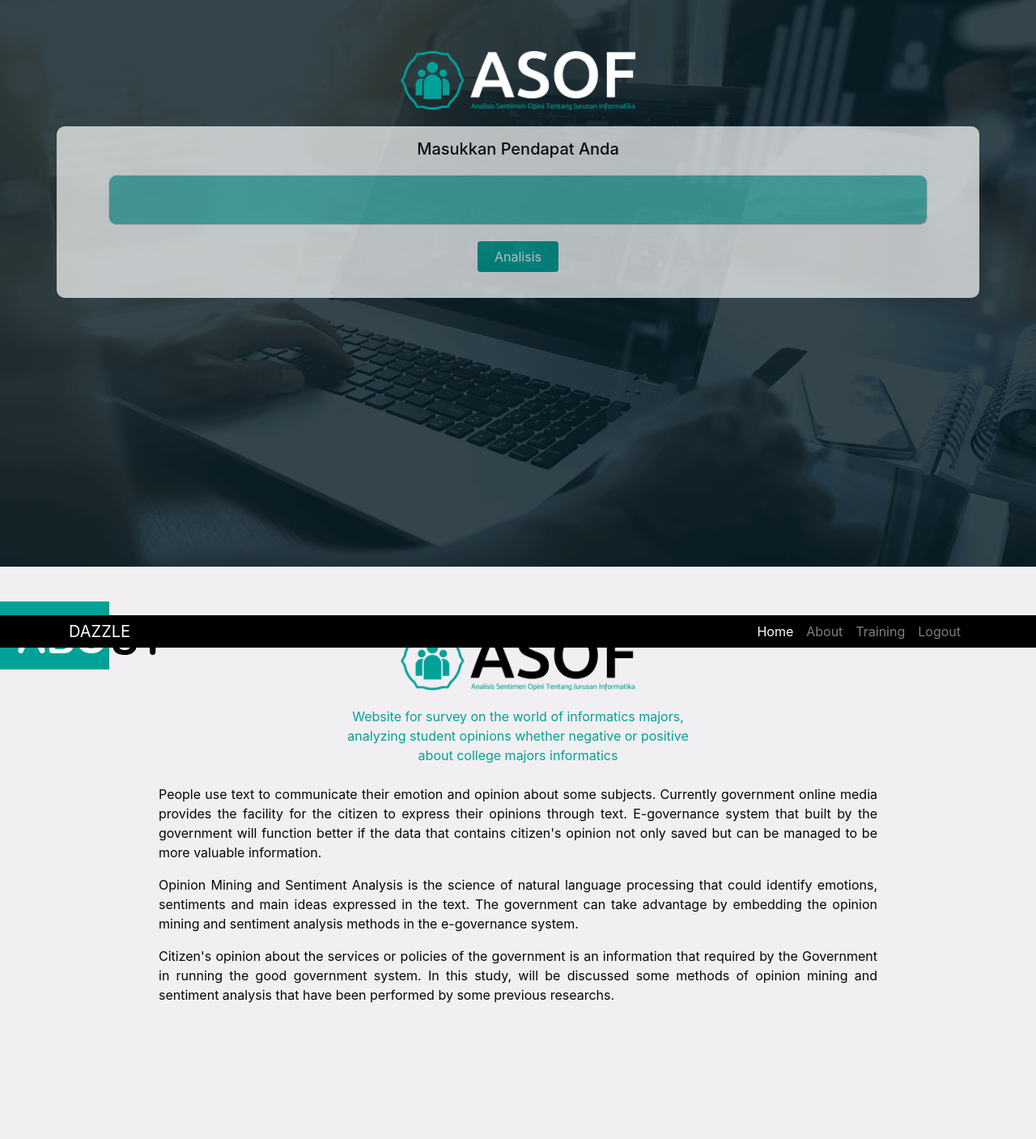
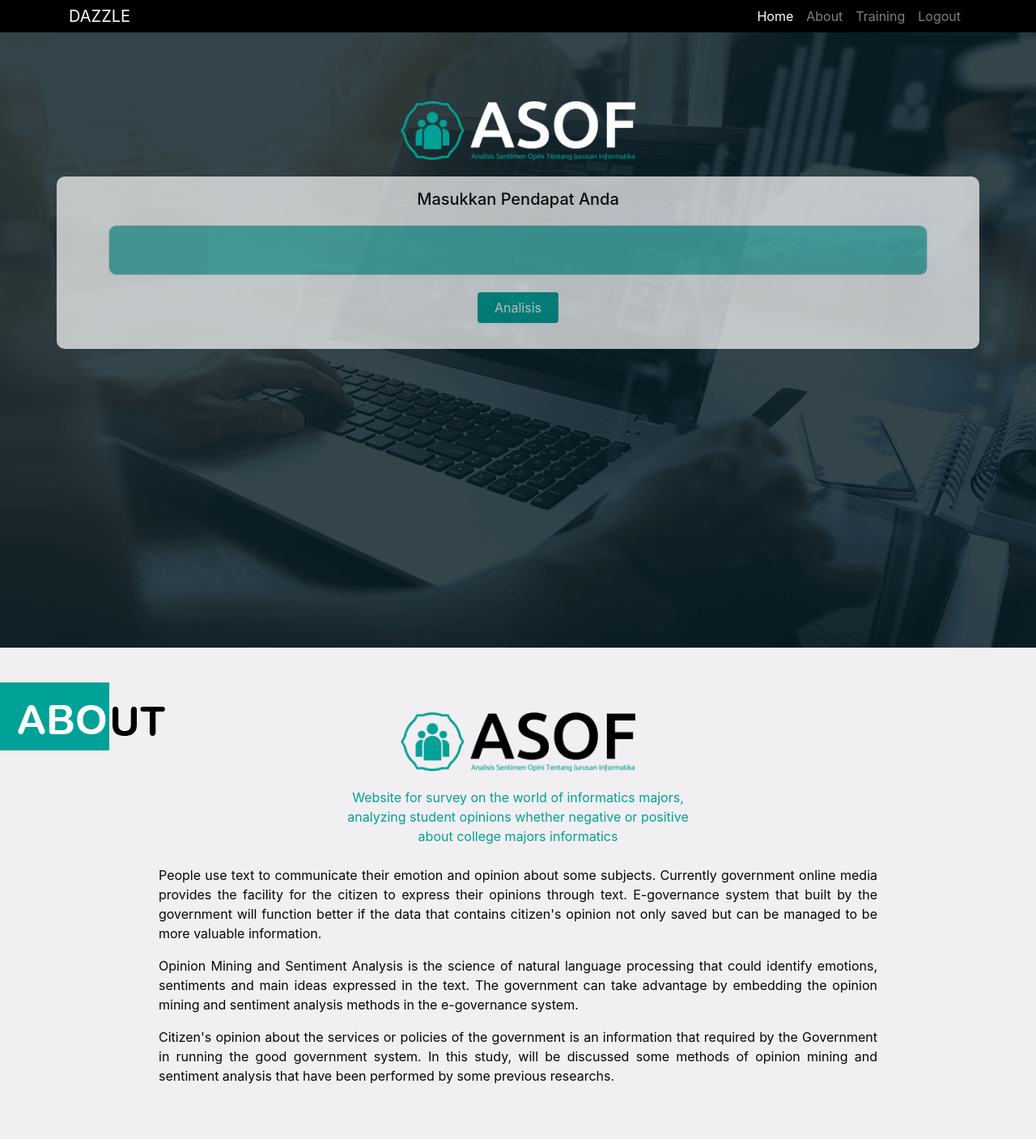
Before and after one commit to ayulestari10/sentiment_analysis, a CodeIgniter app: page /database/Proses/testing in a window 1280 px wide. Shown: the whole page at 81% size. Before the commit the page ends 1239 px from the top, so only its background shows below. Run offline with CodeIgniter, Linux system fonts and the light colour scheme; the visitor is signed in with stand-in values (Sample User, id 1); data that the repository does not hold is empty.

Commit message:
pindahin navbar keatas

```diff
--- a/application/views/input_pendapat.php
+++ b/application/views/input_pendapat.php
@@ -1,5 +1,5 @@
 <!-- Navigation -->
-<nav class="navbar navbar-expand-lg navbar-dark size-middle fixed-bottom">
+<nav class="navbar navbar-expand-lg navbar-dark size-middle fixed-top">
     <div class="container">
         <a class="navbar-brand" href="#">DAZZLE</a>
         <button class="navbar-toggler" type="button" data-toggle="collapse" data-target="#navbarResponsive" aria-controls="navbarResponsive" aria-expanded="false" aria-label="Toggle navigation">
@@ -28,7 +28,7 @@
 <section id="home">
 	<div class="container-fluid">
 		<center>
-			<img style="margin-top: 5%" src="<?=base_url('assets/img/logo/asof-white.png')?>">
+			<img style="margin-top: 10%" src="<?=base_url('assets/img/logo/asof-white.png')?>">
 		</center>
 	</div>
 	<div class="container transparant padding-16 color" style="text-align: center; padding: 5%;">
@@ -48,7 +48,7 @@
 	</div>
 	<div class="container box">
 		<?php if(isset($pendapat) && isset($hasil) && isset($nilai_positif) && isset($nilai_negatif)): ?>
-		<div class="container" style="padding-top: 2%">
+		<div class="container" style="padding-top: 1%">
 			<center>
 				<h5 style="margin-bottom: 2%"><strong>Hasil Analisis</strong></h5>
 				<p>
--- a/assets/css/input/style.css
+++ b/assets/css/input/style.css
@@ -1,7 +1,7 @@
 #home {
 	background: url(../bg_analisis.png) no-repeat center center fixed;
   	background-size: cover;
-  	height: 700px;
+  	height: 800px;
   	margin-bottom: 0;
   	text-align: center;
  }
@@ -31,7 +31,7 @@
 	border-radius: 10px;
 	padding-left: 25%;
 	padding-right: 25%;
-	margin-top: 5%;
+	margin-top: 3%;
 
 }
 
```
